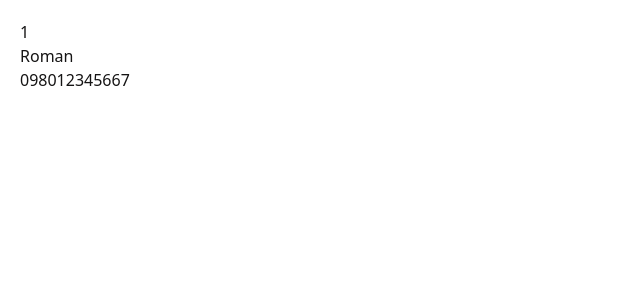
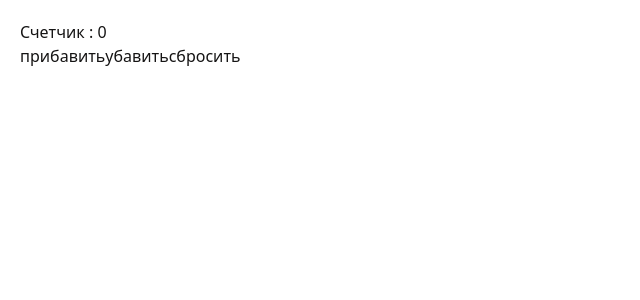
Before and after one commit to romanbarinov84/WebGarage-React-lessons-, a React (Vite) app: page / in a window 1280 px wide. Shown: the top 300 px of the page, without its empty margins (0-640 px from the left). Built offline with nearby package versions, Linux system fonts and the light colour scheme.

Commit message:
23.12 CustomHook

```diff
--- a/src/components/APP/App.jsx
+++ b/src/components/APP/App.jsx
@@ -1,14 +1,14 @@
-import { userArray, UserContext } from "../../context/UserContext";
+
 import HomePage from "../pages/HomePage";
 
 
 const App = () => {
   return (
-  <UserContext.Provider value={userArray}>
+
 
     <HomePage/>
 
-  </UserContext.Provider>
+
   )
 };
 
--- /dev/null
+++ b/src/components/pages/CustomHook.jsx
@@ -0,0 +1,15 @@
+import useCounter from "./Hook";
+
+const CustomHook = () => {
+    const [count, increment, decrement, reset] = useCounter(0);
+    return (
+        <div>
+            <p>Счетчик : {count}</p>
+            <button onClick={increment}>прибавить</button>
+            <button onClick={decrement}>убавить</button>
+            <button onClick={reset}>сбросить</button>
+        </div>
+    );
+};
+
+export default CustomHook;
--- a/src/components/pages/HomePage.jsx
+++ b/src/components/pages/HomePage.jsx
@@ -1,18 +1,17 @@
 
-import {  UserContext } from "../../context/UserContext"
+
+import CustomHook from "./CustomHook"
 import "./HomePage.css"
-import { useContext } from "react"
+
 
 
 
 function HomePage() {
 
-  const UserArray = useContext(UserContext)
+
   return (
     <div>
-     <p>{UserArray.id}</p>
-     <p>{UserArray.name}</p>
-     <p>{UserArray.phone}</p>
+      <CustomHook/>
 
     </div>
   )
--- /dev/null
+++ b/src/components/pages/Hook.jsx
@@ -0,0 +1,22 @@
+import { useState } from "react"
+
+
+const useCounter = (initialValue) => {
+
+  const [count , setCount] = useState(initialValue);
+
+  const increment = () => {
+    setCount((prevCount) => prevCount + 1)
+  }
+  const decrement = () => {
+    setCount((prevCount) => prevCount - 1)
+  }
+
+  const reset = () => {
+   setCount(initialValue)
+  }
+
+  return [count, increment, decrement, reset]
+}
+
+export default useCounter
--- a/src/context/UserContext.js
+++ /dev/null
@@ -1,9 +0,0 @@
-import { createContext  } from "react";
-
- export const UserContext = createContext(null);
-
- export  const userArray = {
-    id: 1,
-    name: "Roman",
-    phone: "098012345667",
-}
```
